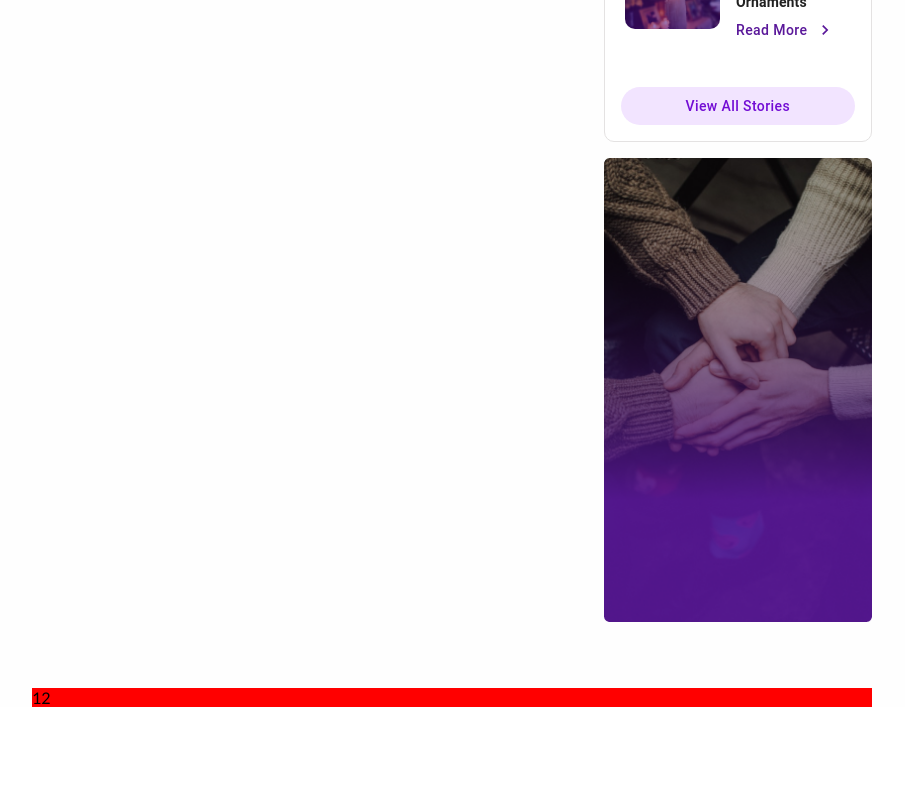
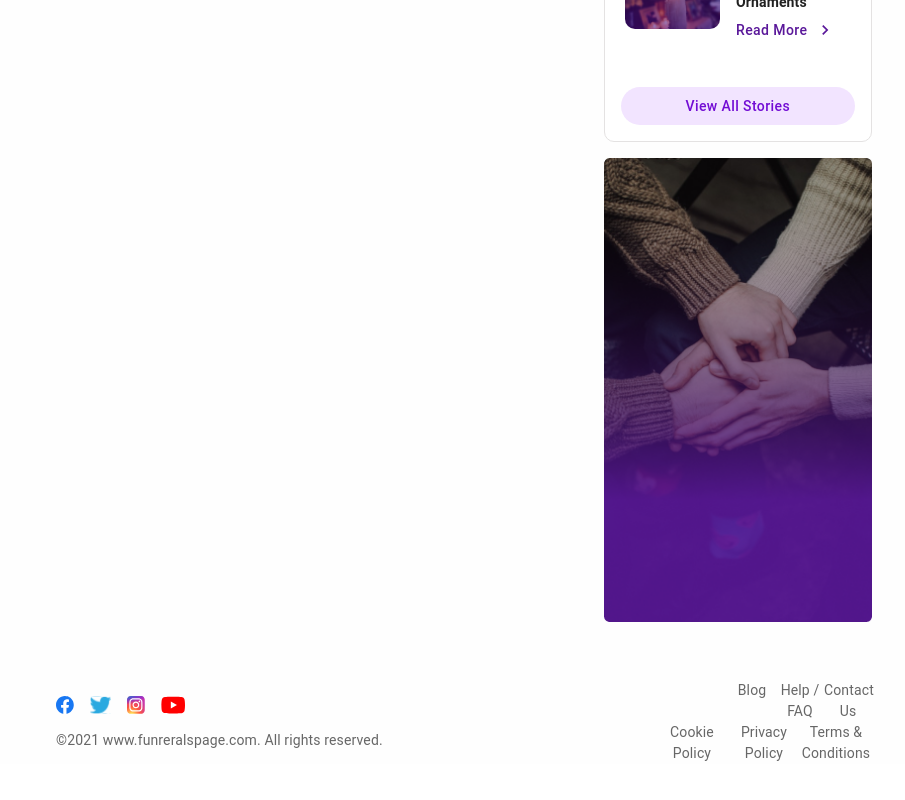
Before and after one commit to Yasela-dissanayake/funeral, a React (Create React App) app: page / in a window 1280 px wide. Shown: the part 970-1770 px from the top of the page, without its empty margins (188-1093 px from the left). Before the commit the page ends 1727 px from the top, so only its background shows below. Built offline with nearby package versions, Linux system fonts and the light colour scheme.

Commit message:
feat: web footer completed

```diff
--- a/src/components/Footer.jsx
+++ b/src/components/Footer.jsx
@@ -1,13 +1,103 @@
 import React from "react";
 import Box from "@mui/material/Box";
 import Grid from "@mui/material/Grid";
+import SocialMediaList from "./SocialMediaList";
+import Typography from "@mui/material/Typography";
+import { NavLink } from "react-router-dom";
 
 const Footer = () => {
   return (
-    <Box sx={{ margin: "50px 220px", backgroundColor: "red" }}>
-      <Grid container spacing={0}>
-        <Grid item>1</Grid>
-        <Grid item>2</Grid>
+    <Box sx={{ margin: "50px 220px" }}>
+      <Grid
+        container
+        justifyContent="space-between"
+        rowSpacing={1}
+        columnSpacing={{ xs: 1, sm: 2, md: 3 }}
+      >
+        <Grid item xs={10}>
+          <SocialMediaList />
+        </Grid>
+        <Grid container xs={2} textAlign="center">
+          <Grid item xs={4}>
+            <NavLink
+              to="#"
+              style={{
+                textDecoration: "none",
+              }}
+            >
+              <Typography fontSize={14} color="text.secondary">
+                Blog
+              </Typography>
+            </NavLink>
+          </Grid>
+          <Grid item xs={4}>
+            <NavLink
+              to="#"
+              style={{
+                textDecoration: "none",
+              }}
+            >
+              <Typography fontSize={14} color="text.secondary">
+                Help / FAQ
+              </Typography>
+            </NavLink>
+          </Grid>
+          <Grid item xs={4}>
+            <NavLink
+              to="#"
+              style={{
+                textDecoration: "none",
+              }}
+            >
+              <Typography fontSize={14} color="text.secondary">
+                Contact Us
+              </Typography>
+            </NavLink>
+          </Grid>
+        </Grid>
+        <Grid item xs={9}>
+          <Typography fontSize={14} color="text.secondary" ml={3}>
+            ©2021 www.funreralspage.com. All rights reserved.
+          </Typography>
+        </Grid>
+        <Grid container xs={3} textAlign="center">
+          <Grid item xs={4}>
+            <NavLink
+              to="#"
+              style={{
+                textDecoration: "none",
+              }}
+            >
+              <Typography fontSize={14} color="text.secondary">
+                Cookie Policy
+              </Typography>
+            </NavLink>
+          </Grid>
+          <Grid item xs={4}>
+            <NavLink
+              to="#"
+              style={{
+                textDecoration: "none",
+              }}
+            >
+              <Typography fontSize={14} color="text.secondary">
+                Privacy Policy
+              </Typography>
+            </NavLink>
+          </Grid>
+          <Grid item xs={4}>
+            <NavLink
+              to="#"
+              style={{
+                textDecoration: "none",
+              }}
+            >
+              <Typography fontSize={14} color="text.secondary">
+                Terms & Conditions
+              </Typography>
+            </NavLink>
+          </Grid>
+        </Grid>
       </Grid>
     </Box>
   );
--- a/src/components/PostCard.jsx
+++ b/src/components/PostCard.jsx
@@ -13,23 +13,20 @@ import Box from "@mui/material/Box";
 import ChipBox from "../components/ChipBox";
 import Eye from "../assets/icons/eye.svg";
 import { primaryColor } from "../utils/Colors";
-import PrimaryButton from "./PrimaryButton";
-import Grid from "@mui/material/Grid";
 import Location from "../assets/icons/location.svg";
 import MoreMenu from "./MoreMenu";
 import FavoriteBorderIcon from "@mui/icons-material/FavoriteBorder";
 import Divider from "@mui/material/Divider";
-import FaceBook from "../assets/icons/fb.svg";
-import Twitter from "../assets/icons/twitter.svg";
-import Instagram from "../assets/icons/insta.svg";
-import YouTube from "../assets/icons/youtube.svg";
 import Services from "../assets/icons/funeralservices.svg";
 import ReactionsBar from "./ReactionsBar";
 import SingleComment from "./SingleComment";
 import { userComments } from "../data/Data";
+import PrimaryButton from "./PrimaryButton";
+import Grid from "@mui/material/Grid";
 import IconButton from "@mui/material/IconButton";
 import InputBase from "@mui/material/InputBase";
 import SendIcon from "@mui/icons-material/Send";
+import SocialMediaList from "./SocialMediaList";
 
 const ExpandMore = styled((props) => {
   const { expand, ...other } = props;
@@ -158,20 +155,7 @@ export default function PostCard({
         </Typography>
       </CardContent>
       <Grid container display="inline-flex" justifyContent="space-between">
-        <Grid ml={2}>
-          <IconButton aria-label="facebook">
-            <img src={FaceBook} />
-          </IconButton>
-          <IconButton aria-label="twitter">
-            <img src={Twitter} />
-          </IconButton>
-          <IconButton aria-label="instagram">
-            <img src={Instagram} />
-          </IconButton>
-          <IconButton aria-label="youtube">
-            <img src={YouTube} />
-          </IconButton>
-        </Grid>
+        <SocialMediaList />
         <Grid mr={3}>
           <Typography variant="body2">
             <a href="#">Bibliography</a>
--- /dev/null
+++ b/src/components/SocialMediaList.jsx
@@ -0,0 +1,28 @@
+import React from "react";
+import Grid from "@mui/material/Grid";
+import IconButton from "@mui/material/IconButton";
+import FaceBook from "../assets/icons/fb.svg";
+import Twitter from "../assets/icons/twitter.svg";
+import Instagram from "../assets/icons/insta.svg";
+import YouTube from "../assets/icons/youtube.svg";
+
+const SocialMediaList = () => {
+  return (
+    <Grid ml={2}>
+      <IconButton aria-label="facebook">
+        <img src={FaceBook} />
+      </IconButton>
+      <IconButton aria-label="twitter">
+        <img src={Twitter} />
+      </IconButton>
+      <IconButton aria-label="instagram">
+        <img src={Instagram} />
+      </IconButton>
+      <IconButton aria-label="youtube">
+        <img src={YouTube} />
+      </IconButton>
+    </Grid>
+  );
+};
+
+export default SocialMediaList;
```
